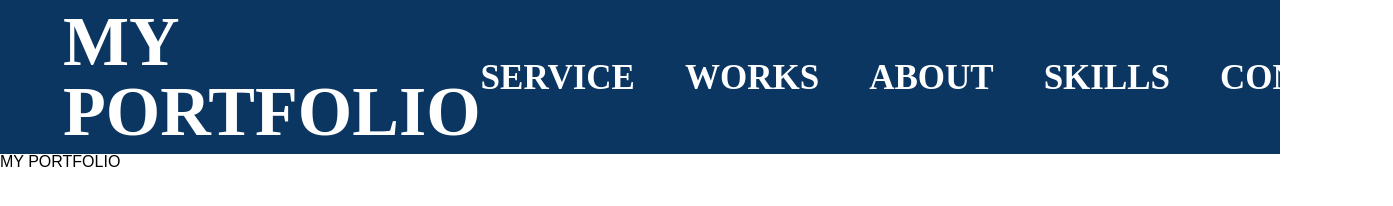
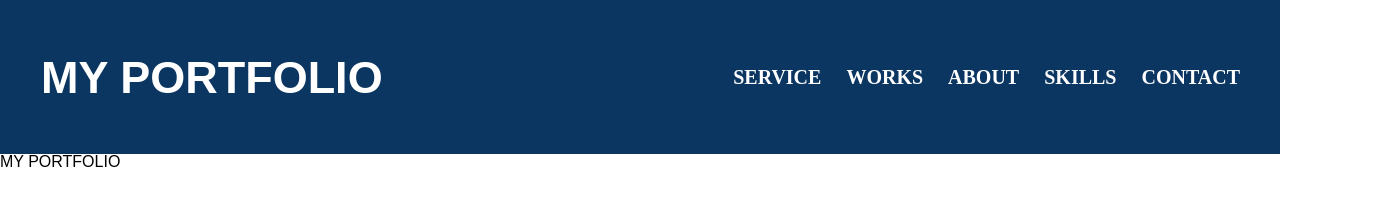
Before and after one commit to Ryo-Aoki-8282/my-portlio, a website: page index.html in a window 1280 px wide. Shown: the whole page, 1393 px wide, since content can reach past the window. Drawn offline with Linux system fonts and the light colour scheme.

Commit message:
SP版ヘッダー完了

```diff
--- a/index.html
+++ b/index.html
@@ -36,6 +36,11 @@
             </ul>
           </div>
         </nav>
+        <div class="l-header_button">
+          <span></span>
+          <span></span>
+          <span></span>
+        </div>
       </div>
     </header>
     <div class="p-home">
--- a/sass/_main.scss
+++ b/sass/_main.scss
@@ -16,17 +16,45 @@
   height: 154px;
   justify-content: space-between;
   width: 100%;
-
+  @include tabletScreen {
+    height: 100px;
+  }
+  @include wideMobileScreen {
+    height: 63px;
+  }
 }
 
 .l-header__logo {
   color: #fff;
-  font: normal normal 900 70px/70px Cooper Std;
-  margin-left: 63px
+  font: normal normal 900 70px/70px 'Cooper Std', sans-serif;
+  margin-left: 3.2%;
+  @include adjustContentMedia(1730px){
+    font-size: 55px;
+    line-height: 55px;
+  }
+  @include adjustContentMedia(1350px){
+    font-size: 45px;
+    line-height: 45px;
+  }
+  @include tabletScreen {
+    font-size: 35px;
+    line-height: 35px;
+  }
+  @include wideMobileScreen {
+    font-size: 25px;
+    line-height: 25px;
+  }
 }
+
 
 .l-header__nav {
   margin-right: 52px;
+  @include adjustContentMedia(1350px){
+    margin-right: 40px;
+  }
+  @include tabletScreen {
+    display: none;
+  }
 }
 
 .l-header__main {
@@ -39,9 +67,59 @@
     text-decoration: none;
     color: #fff;
   }
+  @include adjustContentMedia(1730px){
+    font-size: 25px;
+    line-height: 25px;
+  }
+  @include adjustContentMedia(1350px){
+    font-size: 20px;
+    line-height: 20px;
+  }
 }
 .l-header__main-item:not(:last-child){
   margin-right: 50px;
+  @include adjustContentMedia(1350px){
+    margin-right: 25px;
+  }
+}
+
+.l-header_button {
+  height: 23px;
+  box-sizing: border-box;
+  cursor: pointer;
+  display: none;
+  margin-right: 40px;
+  position: relative;
+  transition: all .5s;
+  width: 50px;
+  @include tabletScreen {
+    display: inline-block;
+  }
+  @include wideMobileScreen {
+    margin-right: 20px;
+    width: 25px;
+  }
+  span {
+    background-color: #fff;
+    border-radius: 4px;
+    box-sizing: border-box;
+    display: inline-block;
+    height: 4px;
+    left: 0;
+    position: absolute;
+    transition: all .5s;
+    width: 100%;
+    @include wideMobileScreen {
+      border-radius: 2px;
+      height: 2px;
+    }
+  }
+  span:nth-of-type(2) {
+    top: 10px;
+  }
+  span:nth-of-type(3) {
+    bottom: 0;
+  }
 }
 
 /* Main
--- /dev/null
+++ b/sass/_mixin.scss
@@ -0,0 +1,27 @@
+// メディアクエリ(スマホ小)
+@mixin mobileScreen($width-media: 413px) {
+  @media print, screen and (max-width: $width-media) {
+    @content;
+  }
+}
+
+// メディアクエリ(スマホ大)
+@mixin wideMobileScreen($width-media: 599px) {
+  @media print, screen and (max-width: $width-media) {
+    @content;
+  }
+}
+
+// メディアクエリ(タブレット)
+@mixin tabletScreen($width-media: 1024px) {
+  @media print, screen and (max-width: $width-media) {
+    @content;
+  }
+}
+
+// 微調整用メディアクエリ
+@mixin adjustContentMedia($width-media: 1450px) {
+  @media print, screen and (max-width: $width-media) {
+    @content;
+  }
+}
--- a/sass/style.scss
+++ b/sass/style.scss
@@ -1,3 +1,4 @@
 @import "./_reset.scss";
+@import "./_mixin.scss";
 @import "./_module.scss";
 @import "./_main.scss";
```
Also changed, not shown: css/style.css.
